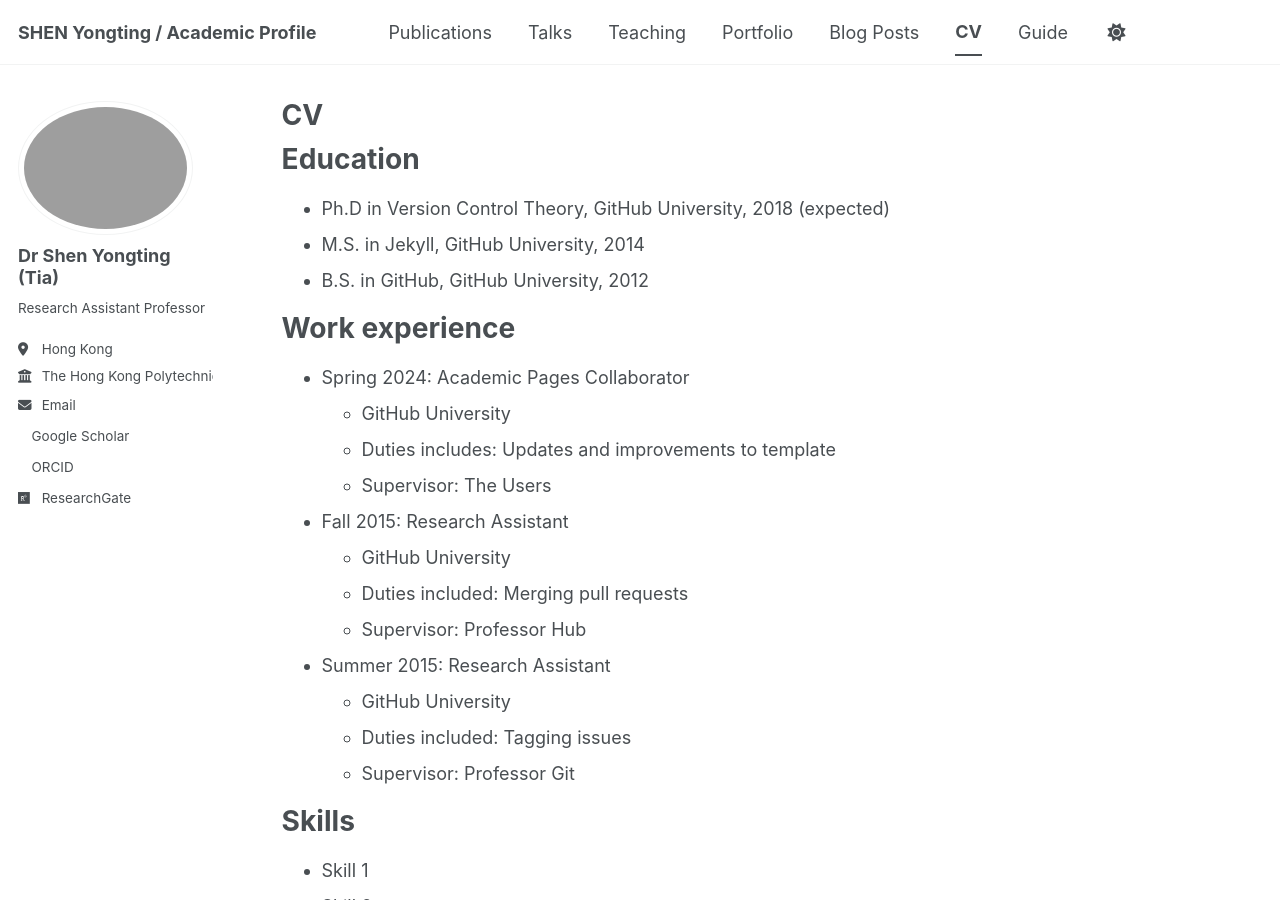
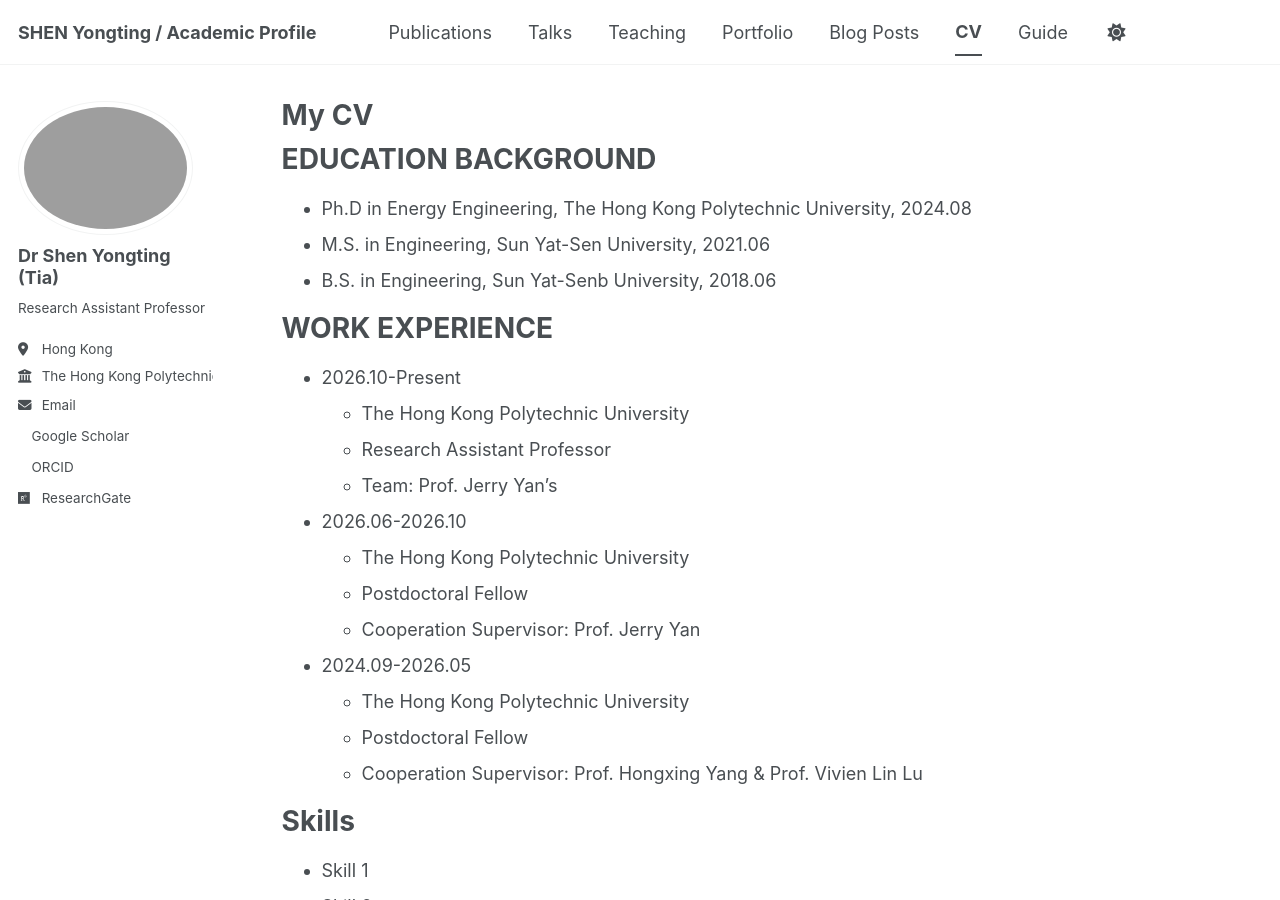
Before and after one commit to SuperSyt-530/SuperSyt-530.github.io, a Jekyll site: the page built from _pages/cv.md, in a window 1280 px wide and 900 px high. Built offline with Jekyll 4.4.1, drawn with Linux system fonts in a browser that asks for light colours; a style sheet for code colours, icons or effects is not loaded.

Commit message:
Update cv.md

```diff
--- a/_pages/cv.md
+++ b/_pages/cv.md
@@ -1,6 +1,6 @@
 ---
 layout: archive
-title: "CV"
+title: "My CV"
 permalink: /cv/
 author_profile: true
 redirect_from:
@@ -9,28 +9,28 @@ redirect_from:
 
 {% include base_path %}
 
-Education
+EDUCATION BACKGROUND
 ======
-* Ph.D in Version Control Theory, GitHub University, 2018 (expected)
-* M.S. in Jekyll, GitHub University, 2014
-* B.S. in GitHub, GitHub University, 2012
+* Ph.D in Energy Engineering, The Hong Kong Polytechnic University, 2024.08
+* M.S. in Engineering, Sun Yat-Sen University, 2021.06
+* B.S. in Engineering, Sun Yat-Senb University, 2018.06
 
-Work experience
+WORK EXPERIENCE
 ======
-* Spring 2024: Academic Pages Collaborator
-  * GitHub University
-  * Duties includes: Updates and improvements to template
-  * Supervisor: The Users
+* 2026.10-Present
+  * The Hong Kong Polytechnic University
+  * Research Assistant Professor
+  * Team: Prof. Jerry Yan's
 
-* Fall 2015: Research Assistant
-  * GitHub University
-  * Duties included: Merging pull requests
-  * Supervisor: Professor Hub
+* 2026.06-2026.10
+  * The Hong Kong Polytechnic University
+  * Postdoctoral Fellow
+  * Cooperation Supervisor: Prof. Jerry Yan
 
-* Summer 2015: Research Assistant
-  * GitHub University
-  * Duties included: Tagging issues
-  * Supervisor: Professor Git
+* 2024.09-2026.05
+  * The Hong Kong Polytechnic University
+  * Postdoctoral Fellow
+  * Cooperation Supervisor: Prof. Hongxing Yang & Prof. Vivien Lin Lu
 
 Skills
 ======
```
